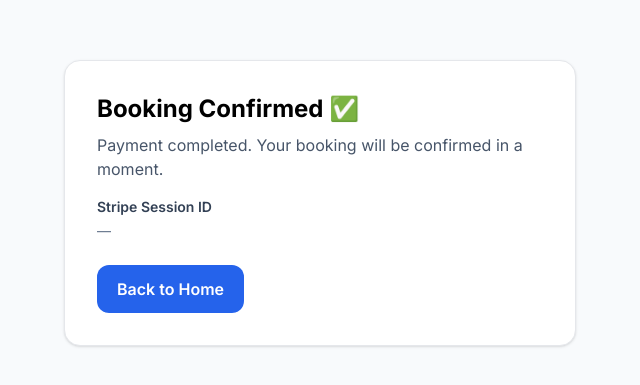
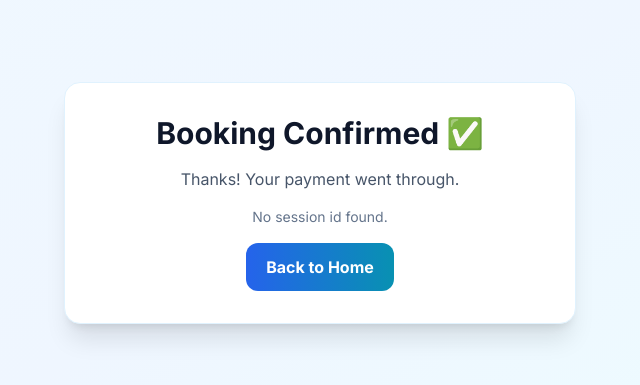
Before and after one commit to Kanaan7/CharterGTA, a Next.js app in the folder gta-boat-charter/: page /booking-success in a window 1280 px wide. Shown: the part 197-582 px from the top of the page, without its empty margins (320-960 px from the left). Built offline with nearby package versions, Linux system fonts and the light colour scheme.

Commit message:
Enhance BookingCancelledPage and BookingSuccessPage UI; improve styling and session ID display

```diff
--- a/gta-boat-charter/app/booking-cancelled/page.js
+++ b/gta-boat-charter/app/booking-cancelled/page.js
@@ -1,15 +1,12 @@
-"use client";
-
 export default function BookingCancelledPage() {
   return (
-    <div className="min-h-screen bg-slate-50 flex items-center justify-center p-6">
-      <div className="bg-white border rounded-2xl shadow p-8 max-w-lg w-full">
-        <h1 className="text-2xl font-bold mb-2">Booking Cancelled</h1>
-        <p className="text-slate-600 mb-6">No worries — you weren’t charged.</p>
-
+    <div className="min-h-screen bg-gradient-to-br from-sky-50 via-blue-50 to-cyan-50 flex items-center justify-center p-6">
+      <div className="bg-white rounded-2xl shadow-xl border border-sky-100 p-8 max-w-lg w-full text-center space-y-4">
+        <h1 className="text-3xl font-bold text-slate-900">Booking Cancelled</h1>
+        <p className="text-slate-600">No worries — you weren’t charged.</p>
         <a
           href="/"
-          className="inline-block bg-blue-600 text-white px-5 py-3 rounded-xl font-semibold"
+          className="inline-flex items-center justify-center px-5 py-3 rounded-xl font-bold bg-gradient-to-r from-blue-600 to-cyan-600 text-white hover:shadow-lg transition"
         >
           Back to Home
         </a>
--- a/gta-boat-charter/app/booking-success/page.js
+++ b/gta-boat-charter/app/booking-success/page.js
@@ -1,27 +1,32 @@
 "use client";
 
+import React, { Suspense, useEffect, useState } from "react";
 import { useSearchParams } from "next/navigation";
 
-export default function BookingSuccessPage() {
-  const sp = useSearchParams();
-  const sessionId = sp.get("session_id");
+function SuccessInner() {
+  const searchParams = useSearchParams();
+  const sessionId = searchParams.get("session_id");
 
   return (
-    <div className="min-h-screen bg-slate-50 flex items-center justify-center p-6">
-      <div className="bg-white border rounded-2xl shadow p-8 max-w-lg w-full">
-        <h1 className="text-2xl font-bold mb-2">Booking Confirmed ✅</h1>
-        <p className="text-slate-600 mb-4">
-          Payment completed. Your booking will be confirmed in a moment.
+    <div className="min-h-screen bg-gradient-to-br from-sky-50 via-blue-50 to-cyan-50 flex items-center justify-center p-6">
+      <div className="bg-white rounded-2xl shadow-xl border border-sky-100 p-8 max-w-lg w-full text-center space-y-4">
+        <h1 className="text-3xl font-bold text-slate-900">Booking Confirmed ✅</h1>
+        <p className="text-slate-600">
+          Thanks! Your payment went through.
         </p>
 
-        <div className="text-sm text-slate-500 break-all">
-          <div className="font-semibold text-slate-700 mb-1">Stripe Session ID</div>
-          {sessionId || "—"}
-        </div>
+        {sessionId ? (
+          <div className="bg-slate-50 border border-slate-200 rounded-lg p-3 text-left">
+            <div className="text-xs text-slate-500 mb-1">Session ID</div>
+            <div className="font-mono text-sm break-all">{sessionId}</div>
+          </div>
+        ) : (
+          <p className="text-slate-500 text-sm">No session id found.</p>
+        )}
 
         <a
           href="/"
-          className="mt-6 inline-block bg-blue-600 text-white px-5 py-3 rounded-xl font-semibold"
+          className="inline-flex items-center justify-center px-5 py-3 rounded-xl font-bold bg-gradient-to-r from-blue-600 to-cyan-600 text-white hover:shadow-lg transition"
         >
           Back to Home
         </a>
@@ -29,3 +34,11 @@ export default function BookingSuccessPage() {
     </div>
   );
 }
+
+export default function BookingSuccessPage() {
+  return (
+    <Suspense fallback={<div className="min-h-screen flex items-center justify-center">Loading...</div>}>
+      <SuccessInner />
+    </Suspense>
+  );
+}
```
